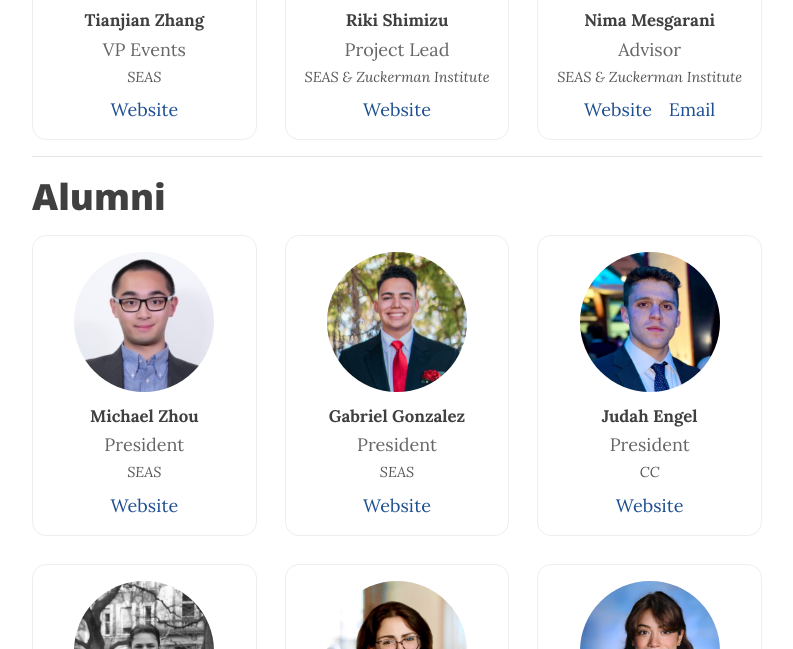
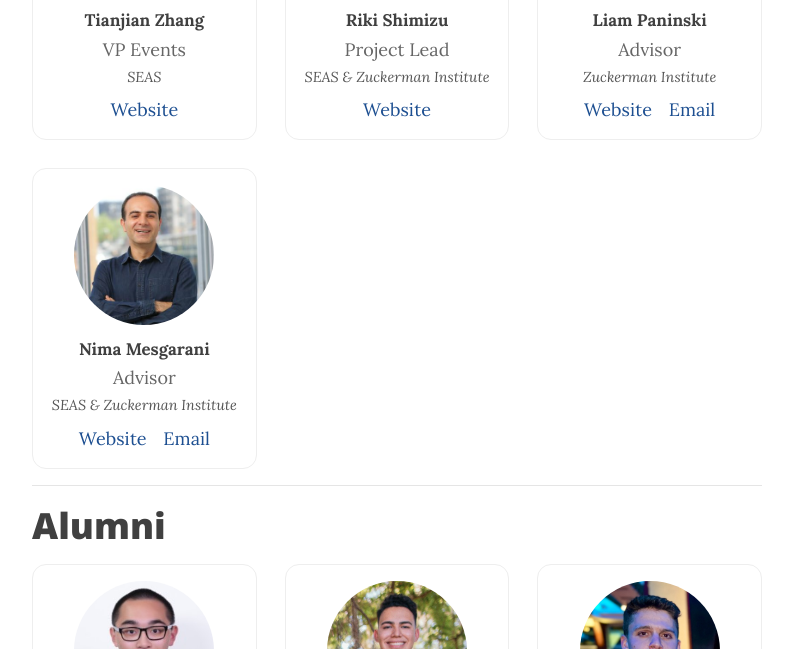
Before and after one commit to Neurotech-X-Columbia/Neurotech-X-Columbia.github.io, a Jekyll site: the page built from people.md, in a window 1280 px wide and 900 px high, scrolled down 562 px, cut to the strip 251-900 px from the top of the window. Shown: the whole strip, without its empty margins (243-1036 px from the left). Built offline with Jekyll 4.4.1, drawn with Linux system fonts in a browser that asks for light colours; comment, search, counter and statistics services are not loaded.

Commit message:
add Liam as supervisor

```diff
--- a/_data/people.yaml
+++ b/_data/people.yaml
@@ -45,6 +45,13 @@
   email:
   website: https://www.linkedin.com/in/riki-shimizu-85ba1019b
 
+- name: Liam Paninski
+  status: current
+  affiliation: Zuckerman Institute
+  role: Advisor
+  avatar: /assets/img/people/liam.jpg
+  email: liam@stat.columbia.edu
+  website: https://sites.stat.columbia.edu/liam/
 
 - name: Nima Mesgarani
   status: current
```
Also changed, not shown: assets/img/people/liam.jpg (added).
